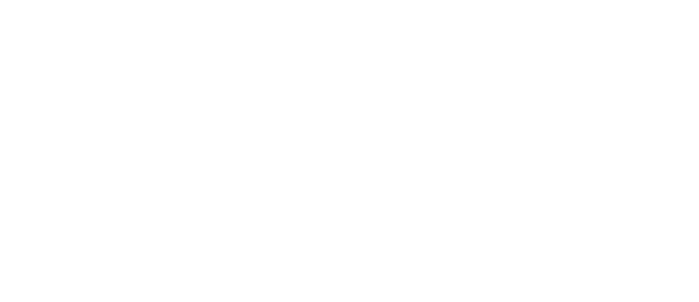
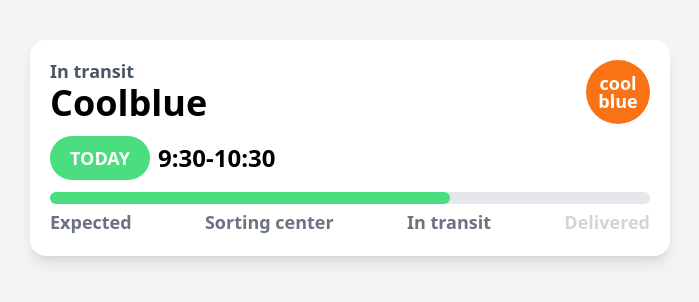
Before and after one commit to julia2524/carrot-market, a Next.js app: page / in a window 1280 px wide. Shown: the part 252-554 px from the top of the page, without its empty margins (290-989 px from the left). Built offline with nearby package versions, Linux system fonts and the light colour scheme.

Commit message:
making card with tailwind

```diff
--- a/app/page.tsx
+++ b/app/page.tsx
@@ -1,3 +1,41 @@
 export default function Home() {
-  return <main></main>;
+  return (
+    <main className="bg-gray-100 h-screen flex items-center justify-center p-5 dark:bg-gray-900">
+      <div className="bg-white w-full max-w-screen-sm p-5 shadow-lg rounded-2xl dark:bg-gray-800">
+        <div className=" flex justify-between">
+          <div className="flex flex-col">
+            <span className="text-gray-600 font-bold text-lg leading-tight dark:text-gray-300">
+              In transit
+            </span>
+            <span className="text-4xl font-extrabold dark:text-white">
+              Coolblue
+            </span>
+          </div>
+          <div className="size-16 bg-orange-500 rounded-full flex items-center justify-center">
+            <span className="text-white text-lg font-extrabold text-center leading-none">
+              cool blue
+            </span>
+          </div>
+        </div>
+        <div className="my-3 flex items-center gap-2">
+          <span className="bg-green-400 text-white uppercase px-5 py-2 rounded-3xl font-black text-lg hover:bg-green-500 transition">
+            TODAY
+          </span>
+          <span className="font-bold text-2xl dark:text-gray-100">
+            9:30-10:30
+          </span>
+        </div>
+        <div className="relative">
+          <div className="bg-gray-200 w-full h-3 rounded-full absolute dark:bg-gray-700" />
+          <div className="bg-green-400 w-2/3 h-3 rounded-full absolute" />
+        </div>
+        <div className="flex justify-between mt-7 text-gray-500 font-semibold text-lg dark:text-gray-300">
+          <span>Expected</span>
+          <span>Sorting center</span>
+          <span>In transit</span>
+          <span className="text-gray-300 dark:text-gray-500">Delivered</span>
+        </div>
+      </div>
+    </main>
+  );
 }
--- a/tailwind.config.ts
+++ b/tailwind.config.ts
@@ -6,14 +6,7 @@
     "./components/**/*.{js,ts,jsx,tsx,mdx}",
     "./app/**/*.{js,ts,jsx,tsx,mdx}",
   ],
-  theme: {
-    extend: {
-      colors: {
-        background: "var(--background)",
-        foreground: "var(--foreground)",
-      },
-    },
-  },
+  theme: {},
   plugins: [],
 };
 export default config;
```
